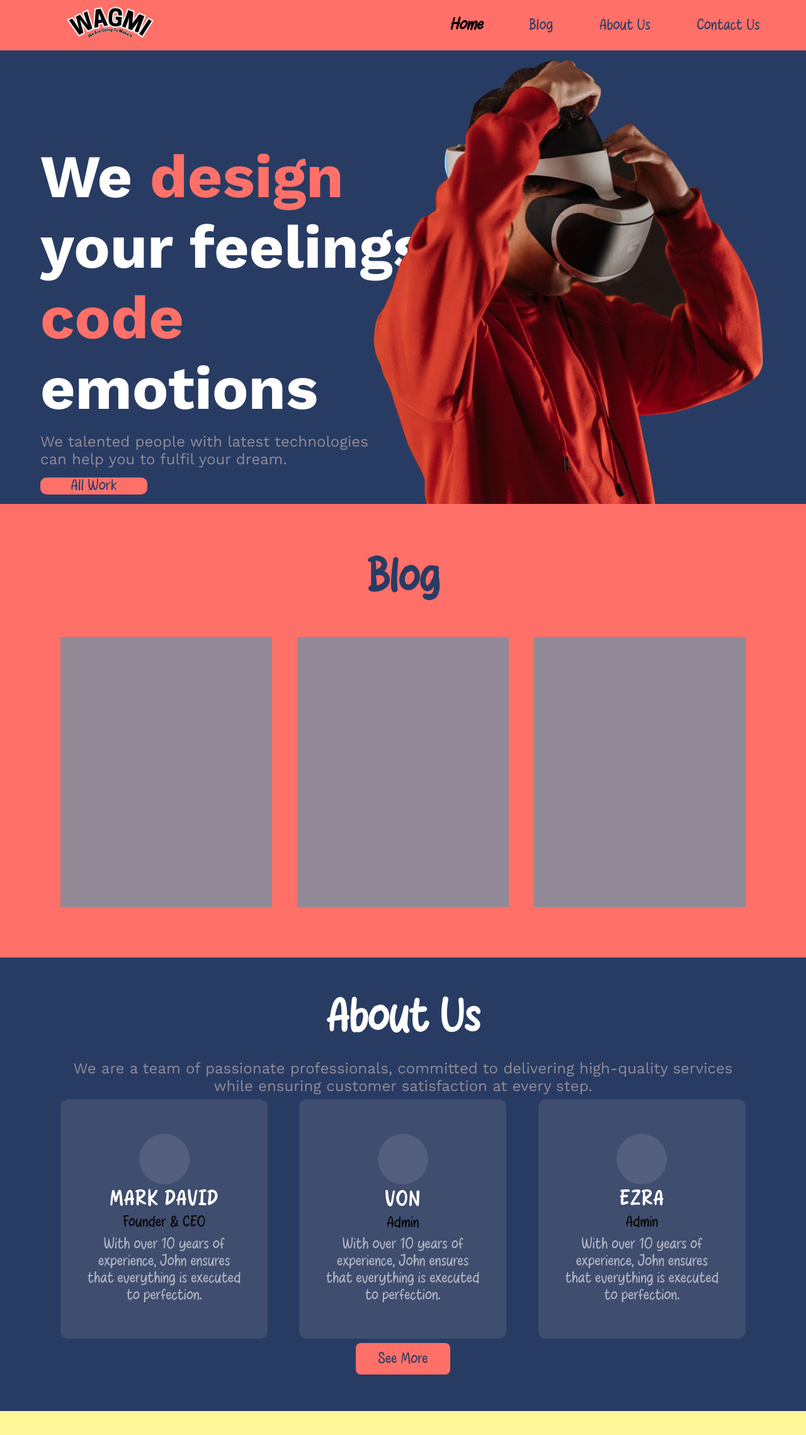
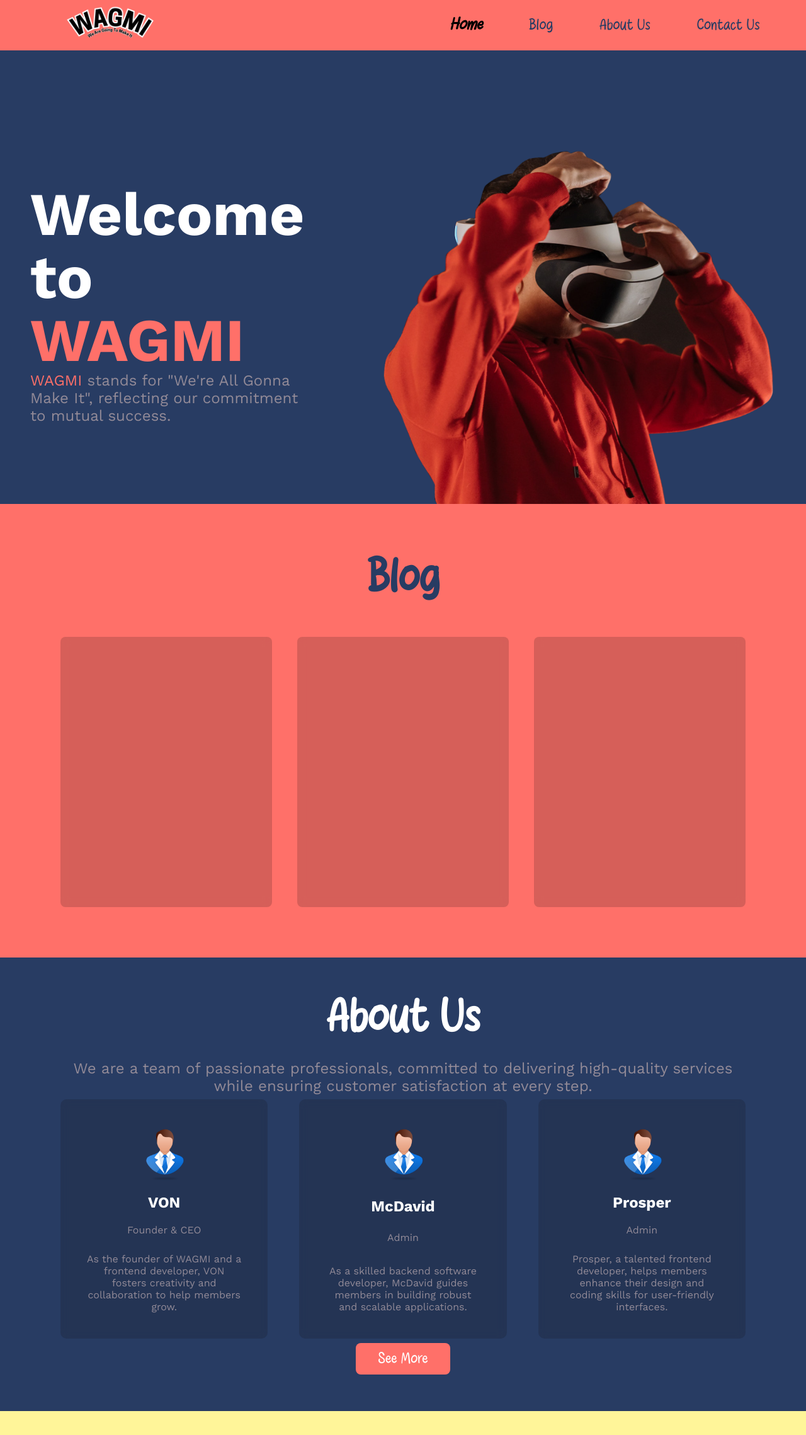
Before and after one commit to Mcdavid95/A_Simple_Website_Grp3, a plain HTML site: page Frankistar/index.html in a window 1280 px wide. Shown: the whole page at 63% size. Drawn offline with nearby package versions, Linux system fonts and the light colour scheme.

Commit message:
moving forward

```diff
--- a/Frankistar/index.html
+++ b/Frankistar/index.html
@@ -11,31 +11,47 @@
     <header>
       <nav>
         <div class="logo" data-aos="fade-right"></div>
+
         <div class="navbar" data-aos="fade-left">
-          <a href="index.html" class="active">Home</a>
+          <a href="../Frankistar/index.html"  class="active">Home</a>
           <a href="../blog/blog.html">Blog</a>
           <a href="../about/about.html">About Us</a>
           <a href="../contactus/index.html">Contact Us</a>
         </div>
+
         <div class="hambuger">
-          <img src="./Assets/hambuger.svg" alt="" />
+          <img
+            id="menu-icon"
+            src="../Frankistar/Assets/hambuger.svg"
+            alt="hambuger"
+            onclick="toggleMenu()"
+          />
         </div>
       </nav>
     </header>
+
+    <div class="menu">
+      <div class="menu-lists">
+        <p class="active">00 <a href="../Frankistar/index.html">HomePage</a></p>
+        <p>01 <a href="../blog/blog.html">Blog</a></p>
+        <p>02 <a href="../about/about.html">About Us</a></p>
+        <p>
+          03 <a href="../contactus/index.html">Contact Us</a>
+        </p>
+      </div>
+    </div>
+
     <div class="contentWrapper">
       <div class="hero">
-        <div class="heroArticle">
+        <div class="heroArticle " data-aos="fade-right">
           <h1>
-            We <span class="colored">design</span> your feelings,
-            <span class="colored">code</span> emotions
+            Welcome to <span class="colored">WAGMI</span>
           </h1>
           <p>
-            We talented people with latest technologies can help you to fulfil
-            your dream.
+            <span class="colored">WAGMI</span> stands for "We're All Gonna Make It", reflecting our commitment to mutual success.
           </p>
-          <button class="heroBtn">All Work</button>
         </div>
-        <div class="heroImg">
+        <div class="heroImg" data-aos="fade-left">
           <img src="./Assets/vr 1.png" class="vr" />
         </div>
       </div>
@@ -44,9 +60,9 @@
         <article>
           <h2 class="heading">Blog</h2>
           <div class="blog_Slider">
-            <div class="cardAbout"></div>
-            <div class="cardAbout"></div>
-            <div class="cardAbout"></div>
+            <div class="cardAbout"  data-aos="fade-right"></div>
+            <div class="cardAbout" data-aos="fade-down"></div>
+            <div class="cardAbout"  data-aos="fade-left"></div>
           </div>
         </article>
       </section>
@@ -62,53 +78,38 @@
             </p>
           </div>
           <div class="articleSlider">
-            <div class="cards" data-aos="fade-right">
-              <div class="cardContent">
-                <div class="avatar">
-                  <img src="" alt="" />
-                </div>
-                <div class="namePosition">
-                  <h4 class="name wagmiFont">Mark David</h4>
-                  <p class="position wagmiFont">Founder & CEO</p>
-                </div>
-                <p class="desc wagmiFont">
-                  With over 10 years of experience, John ensures that everything
-                  is executed to perfection.
-                </p>
-              </div>
+
+            <div class="team" data-aos="fade-right">
+              <img src="../about/images/admin.png" alt="admin image" />
+              <h3>VON</h3>
+              <p>Founder & CEO</p>
+              <p>
+                As the founder of WAGMI and a frontend developer, VON fosters
+                creativity and collaboration to help members grow.
+              </p>
             </div>
-            <div class="cards" data-aos="flip-up">
-              <div class="cardContent">
-                <div class="avatar">
-                  <img src="" alt="" />
-                </div>
-                <div class="namePosition">
-                  <h4 class="name wagmiFont">Von</h4>
-                  <p class="position wagmiFont">Admin</p>
-                </div>
-                <p class="desc wagmiFont">
-                  With over 10 years of experience, John ensures that everything
-                  is executed to perfection.
-                </p>
-              </div>
+
+            <div class="team" data-aos="fade-up">
+              <img src="../about/images/admin.png" alt="admin image" />
+              <h3>McDavid</h3>
+              <p>Admin</p>
+              <p>
+                As a skilled backend software developer, McDavid guides members in
+                building robust and scalable applications.
+              </p>
             </div>
-            <div class="cards" data-aos="fade-left">
-              <div class="cardContent">
-                <div class="avatar">
-                  <img src="" alt="" />
-                </div>
-                <div class="namePosition">
-                  <h4 class="name wagmiFont">Ezra</h4>
-                  <p class="position wagmiFont">Admin</p>
-                </div>
-                <p class="desc wagmiFont">
-                  With over 10 years of experience, John ensures that everything
-                  is executed to perfection.
-                </p>
-              </div>
+
+            <div class="team" data-aos="fade-left">
+              <img src="../about/images/admin.png" alt="admin image" />
+              <h3>Prosper</h3>
+              <p>Admin</p>
+              <p>
+                Prosper, a talented frontend developer, helps members enhance their
+                design and coding skills for user-friendly interfaces.
+              </p>
             </div>
           </div>
-          <button class="about" data-aos="zoom-in-up"><a href="about.html">See More</a></button>
+          <button class="about" data-aos="zoom-in-up" onclick="window.location.href='../about/about.html'">See More</button>
         </article>
       </section>
     </div>
@@ -145,6 +146,19 @@
         duration: 2000, // Animation duration in ms
         once: false, // Whether animation should happen only once while scrolling down
       });
+
+      function toggleMenu() {
+        var menuIcon = document.getElementById("menu-icon");
+        var menu = document.getElementsByClassName("menu")[0];
+
+        if (menu.style.display === "none") {
+          menu.style.display = "block";
+          menuIcon.src = "../Frankistar/Assets/Close.svg";
+        } else {
+          menu.style.display = "none";
+          menuIcon.src = "../Frankistar/Assets/hambuger.svg";
+        }
+      }
     </script>
   </body>
 </html>
--- a/Frankistar/style.css
+++ b/Frankistar/style.css
@@ -106,6 +106,9 @@
   height: 90vh;
   background-color: #283c63;
   position: relative;
+  display: flex;
+  justify-content: space-around;
+  align-items: center;
 }
 
 button {
@@ -119,36 +122,22 @@
 }
 
 .heroArticle {
-  width: 50%;
-  height: 490px;
+  width: 35%;
+  height: 300px;
   display: flex;
   flex-direction: column;
-  gap: 15px;
-  position: absolute;
-  top: 20%;
-  left: 5%;
+  justify-content: space-between;
 }
 
 .heroArticle h1 {
   font-size: 96px;
+  line-height: 100px;
 }
 
 .heroArticle p {
-  width: 540px;
+  width: 100%;
   font-size: 24px;
   color: #928a97;
-}
-
-.heroBtn {
-  cursor: pointer;
-  width: 170px;
-  height: 55px;
-  background-color: #ff7069;
-}
-
-.heroBtn:hover {
-  color: #fff;
-  font-weight: 700;
 }
 
 span.colored {
@@ -157,11 +146,10 @@
 
 .heroImg {
   width: 50%;
-  height: 725px;
+  height: 80%;
   display: flex;
-  position: absolute;
-  right: 5%;
-  bottom: 0;
+  position: relative;
+  bottom: -10%;
 }
 
 .vr {
@@ -194,8 +182,11 @@
 
 .cardAbout {
   flex: auto;
+  border-radius: 8px;
   height: 100%;
-  background-color: #928a97;
+  background-color: rgba(20, 18, 18, 0.171);
+  backdrop-filter: blur(6.6px);
+  -webkit-backdrop-filter: blur(6.6px);
 }
 
 .heading {
@@ -238,64 +229,31 @@
   gap: 50px;
 }
 
-.articleSlider .cards {
-  flex: auto;
-  width: auto;
-  height: 100%;
-  display: flex;
-  justify-content: center;
-  align-items: center;
-  background-color: #928a973a;
-  border-radius: 12px;
-}
-
-.cards:hover {
-  cursor: pointer;
-  border: 1px solid #ff7069;
-}
-
-.cardContent {
-  width: 75%;
-  height: 75%;
-  color: black;
+.team {
+  border-radius: 10px;
+  text-align: center;
+  background-color: rgba(20, 18, 18, 0.171);
+  backdrop-filter: blur(6.6px);
+  -webkit-backdrop-filter: blur(6.6px);
+  padding: 3%;
   display: flex;
   flex-direction: column;
-  justify-content: space-evenly;
+  justify-content: space-between;
   align-items: center;
 }
 
-.avatar {
-  width: 80px;
-  height: 80px;
-  border-radius: 50%;
-  background-color: rgba(255, 255, 255, 0.1);
+.team img {
+  width: 40%;
 }
 
-.namePosition {
-  width: fit-content;
-  height: auto;
-  display: flex;
-  flex-direction: column;
-  align-items: center;
-  gap: 5px;
+.team h3 {
+  font-size: 1.5rem;
 }
 
-.name {
-  color: white;
-  font-weight: 800;
-  letter-spacing: 2px;
-  font-size: 32px;
-  text-transform: uppercase;
-}
-
-.position {
-  color: black;
-}
-
-.cardContent .desc {
-  width: 100%;
-  text-align: center;
-  color: rgba(255, 255, 255, 0.6);
+.team p {
+  font-size: 1rem;
+  color: #928a97;
+  padding: 3%;
 }
 
 button.about {
@@ -399,6 +357,55 @@
   .hambuger {
     display: block;
     margin-right: 30px;
+    position: absolute;
+    top: initial;
+    right: 0;
+    z-index: 30;
+  }
+
+  .menu {
+    display: none;
+    width: 100%;
+    height: 100vh;
+    position: absolute;
+    z-index: 3;
+    background-color: rgb(20 18 18 / 82%);
+    backdrop-filter: blur(6.6px);
+    -webkit-backdrop-filter: blur(6.6px);
+  }
+
+  .menu .menu-lists {
+    display: flex;
+    flex-direction: column;
+    justify-content: center;
+    align-items: flex-end;
+    width: 100%;
+    position: absolute;
+    top: 20%;
+  }
+
+  .menu p {
+    width: 80%;
+    font-weight: bold;
+    color: #ff7069;
+    line-height: 30px;
+    margin-bottom: 15%;
+  }
+
+  .menu p:last-child {
+    margin: 0;
+  }
+
+  .menu a {
+    text-transform: uppercase;
+    text-decoration: none;
+    color: #ff7069;
+    margin-left: 10px;
+    font-weight: 400;
+  }
+
+  p.active {
+    border-right: 5px solid #ff7069;
   }
 
   body {
@@ -456,13 +463,17 @@
     position: initial;
   }
 
+.blog_Slider {
+  flex-direction: column;
+}
+
   section.aboutUs {
     height: 1400px;
   }
 
-p.about {
-  font-size: 22px;
-}
+  p.about {
+    font-size: 22px;
+  }
 
   .aboutUsText {
     gap: 15px;
@@ -481,26 +492,6 @@
     flex-direction: column;
   }
 
-  .articleSlider .cards {
-    height: 300px;
-  }
-  .name {
-    font-size: 24px;
-  }
-
-  .position {
-    font-size: 20px;
-  }
-
-.cardContent {
-  height: 90%;
-  justify-content: space-around;
-}
-
-  .cardContent .desc {
-    font-size: 18px;
-  }
-
   footer {
     height: 300px;
   }
```
Also changed, not shown: about/about.html (+55 -41 lines), contactus/index.html (+1 -1 lines).
